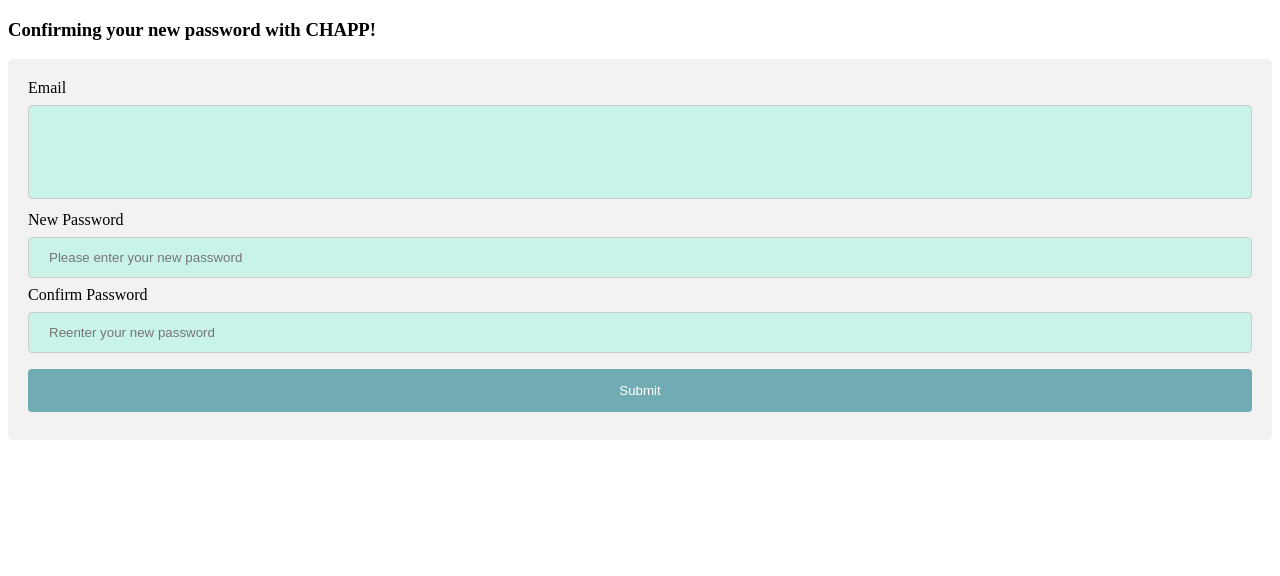
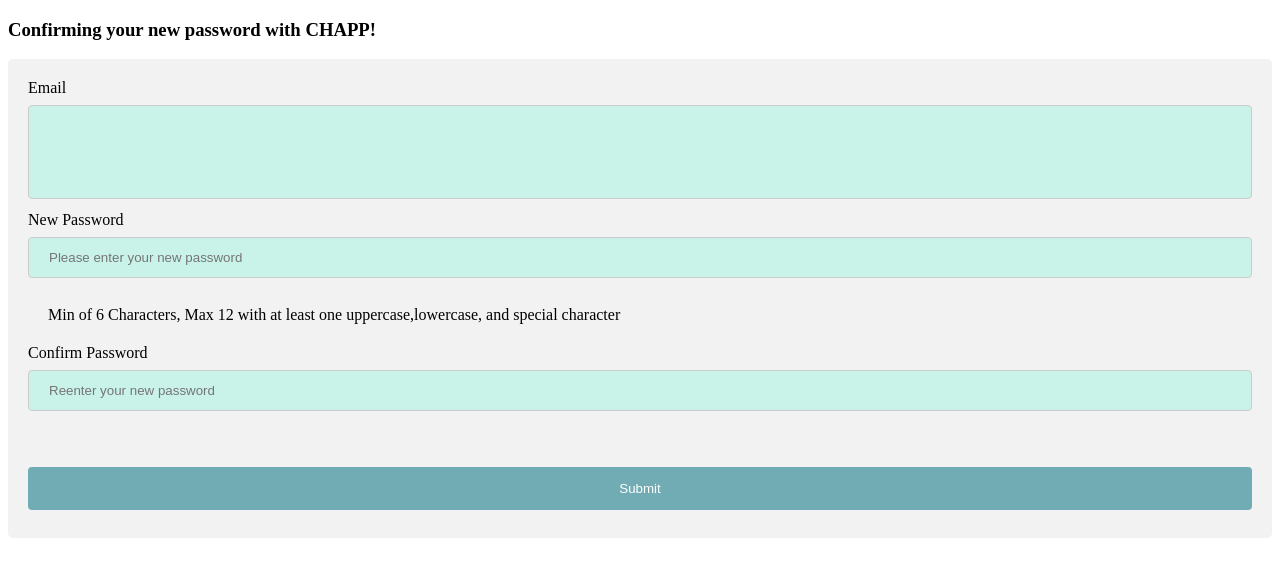
Before and after one commit to MobileAppsGroup5/chat-app-server, a website: page pages/confirmpassword.html in a window 1280 px wide. Drawn offline with Linux system fonts and the light colour scheme.

Commit message:
testing of restrictions for password

```diff
--- a/pages/confirmpassword.html
+++ b/pages/confirmpassword.html
@@ -57,11 +57,11 @@
     <textarea readonly rows ="2" id="email" name="email" cols="20"></textarea><br>
 
     <label for="newpassword">New Password</label>
-    <input type="text" id="newpassword" name="newpassword" placeholder="Please enter your new password">
-
+    <input type="text" data-minlength="6" id="newpassword" name="newpassword" placeholder="Please enter your new password">
+    <div class="help-block">Min of 6 Characters, Max 12 with at least one uppercase,lowercase, and special character</div>
     <label for="cpassword">Confirm Password</label>
-    <input type="text" id="confirmpassword" name="confirmpassword" placeholder="Reenter your new password">
-
+    <input type="text" id="confirmpassword" name="confirmpassword" data-match="#newpassword" data-match-error="These passwords don't match" placeholder="Reenter your new password">
+    <div class="help-block with-errors"></div>
 
 
     <input type="submit" value="Submit">
```
